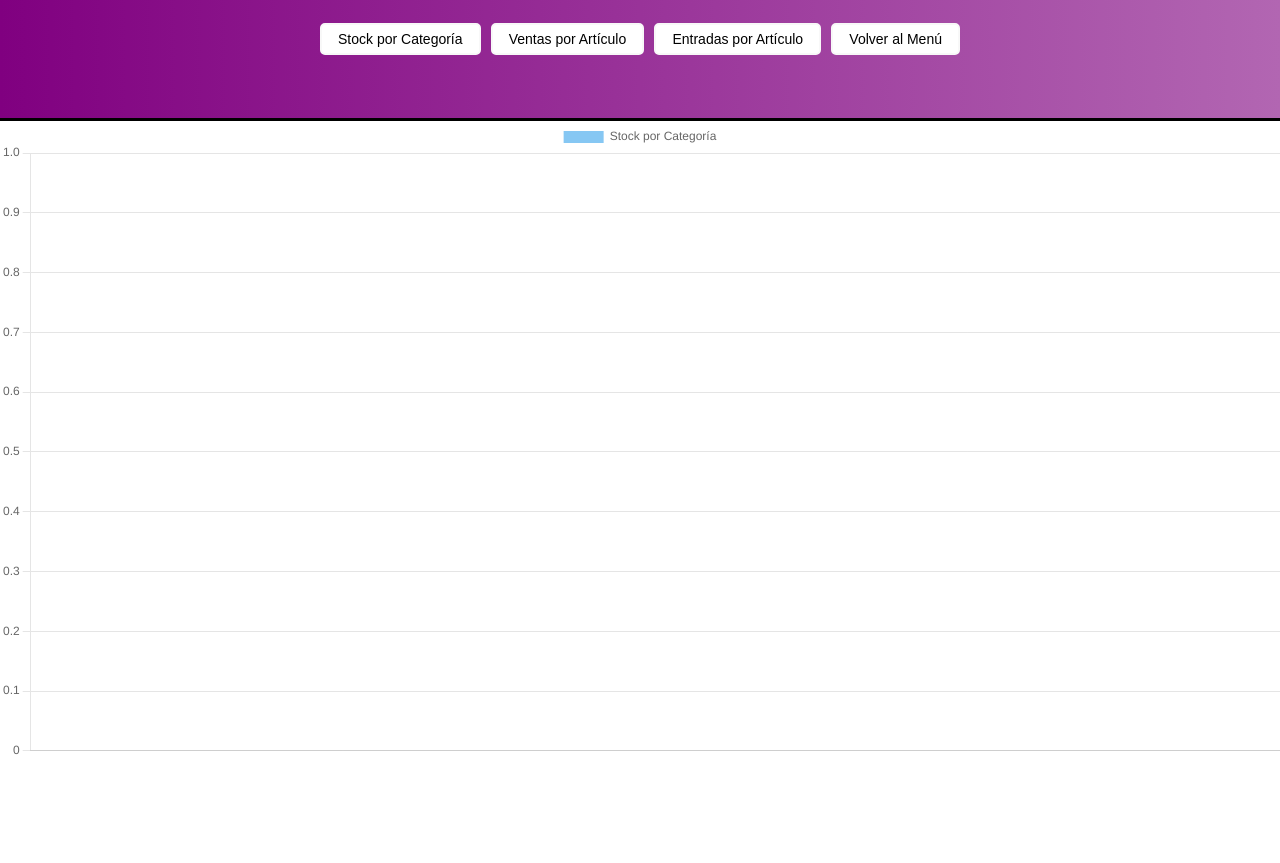
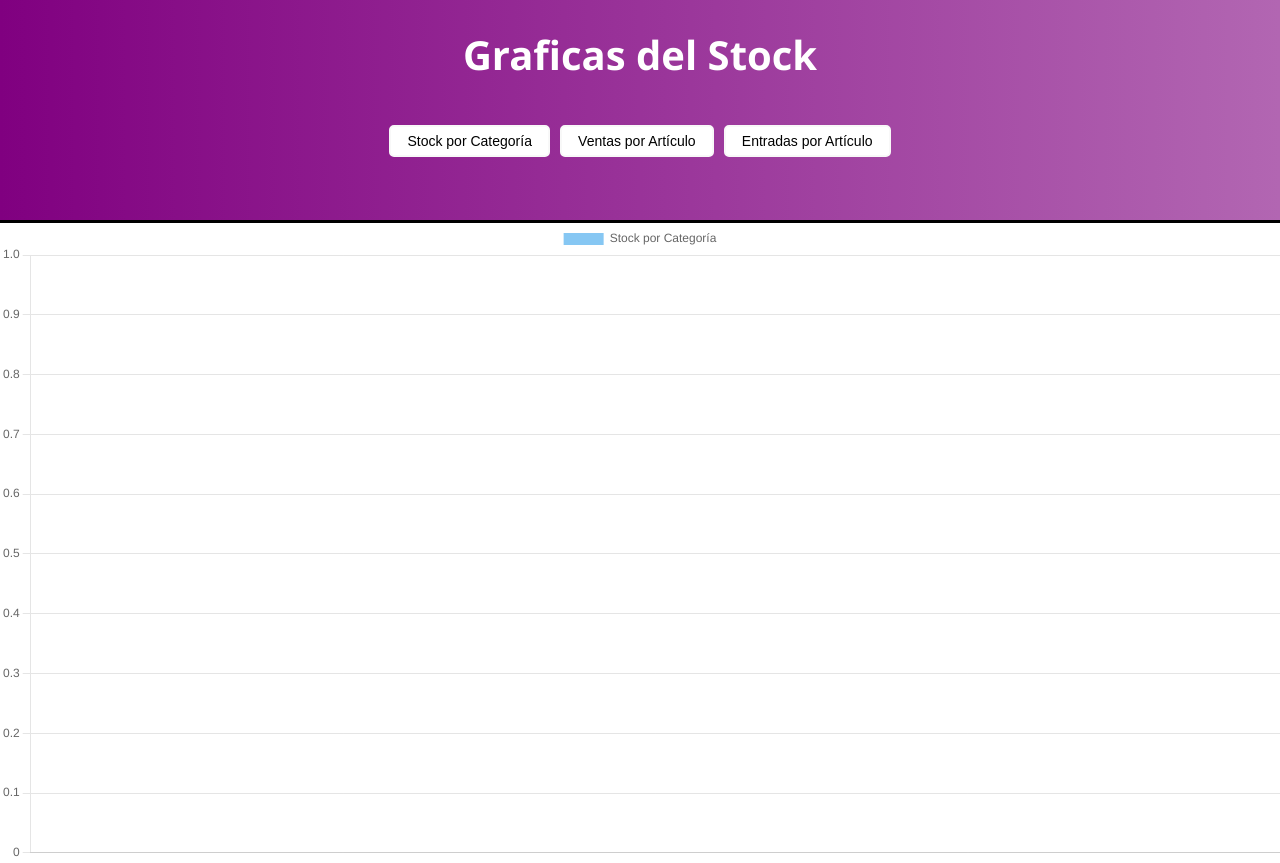
Before and after one commit to SharkCtts/Taller_LS3, a Flask app: page /graficas in a window 1280 px wide. Shown: the part 70-933 px from the top of the page. Before the commit the page ends 825 px from the top, so only its background shows below. Run offline with Flask 3, Linux system fonts and the light colour scheme; the visitor is signed in with stand-in values (Sample User, id 1); data that the repository does not hold is empty.

Commit message:
arreglos menores a los titulos
style= "text-align: center;"

```diff
--- a/static/css/graficas.css
+++ b/static/css/graficas.css
@@ -122,3 +122,10 @@ body {
     background: linear-gradient(to right, #800080, #b266b2);
     background-position: center;
 }
+
+h1 {
+    font-family: 'Segoe UI', sans-serif;
+    text-decoration: solid;
+    color: white;
+    text-align: center;
+}
--- a/templates/graficas.html
+++ b/templates/graficas.html
@@ -32,11 +32,13 @@
         </div>
     </div>
 
+    <h1>Graficas del Stock</h1>
+
+
     <div class= "botones_stock" style= "text-align: center; padding-top: 30px; padding: 20px 10px;">
         <button onclick="mostrarGrafica('categoria')">Stock por Categoría</button>
         <button onclick="mostrarGrafica('ventas')">Ventas por Artículo</button>
         <button onclick="mostrarGrafica('ingresos')">Entradas por Artículo</button>
-        <a href="{{ url_for('menu') }}"><button>Volver al Menú</button></a>
     </div>
 
     <!-- Botones -->
--- a/templates/historial.html
+++ b/templates/historial.html
@@ -28,7 +28,7 @@
     </div>
 
     <div class="landing-container">
-        <h1>Historial de Movimientos</h1>
+        <h1 style= "text-align: center;">Historial de Movimientos</h1>
 
         <form method="get" style="display: flex; gap: 10px; margin-bottom: 20px;">
     <!-- Búsqueda por nombre o tipo -->
--- a/templates/visualizar.html
+++ b/templates/visualizar.html
@@ -56,7 +56,7 @@
 
 <!--  DIV xd con usuario y botón -->
 
-    <h1>Stock de Partes Automovilísticas</h1>
+    <h1 style= "text-align: center;">Stock de Partes Automovilísticas</h1>
 
     <button class= "botones_abajo" id="editarStockBtn">Acciones de Stock</button>
 
```
